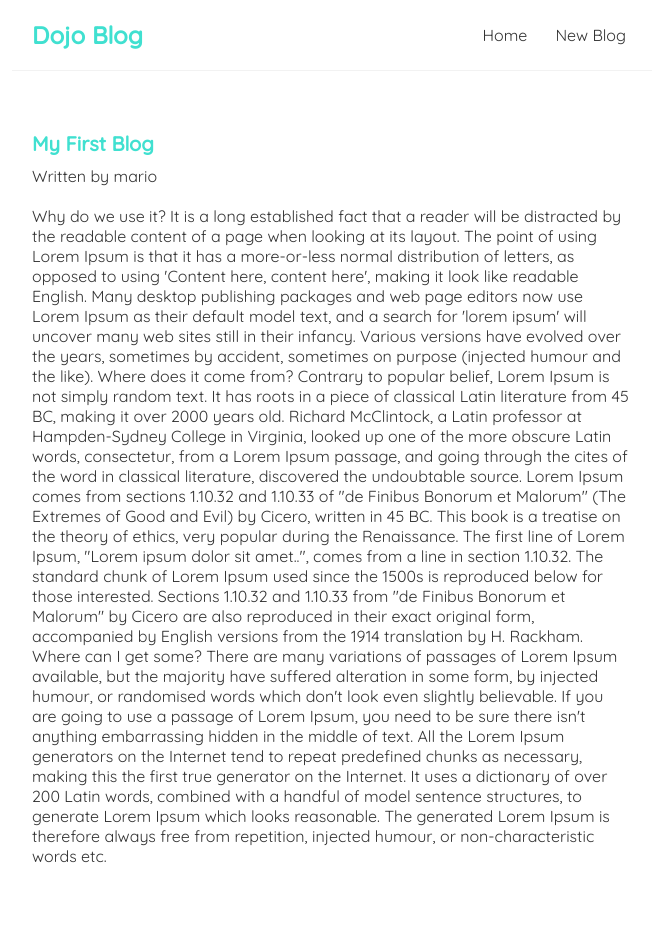
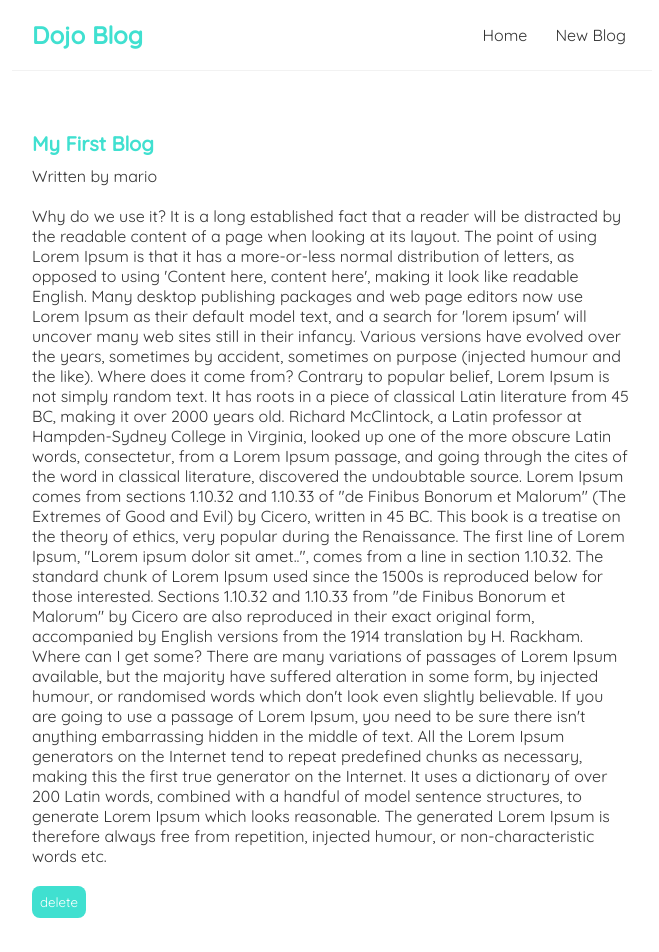
Before and after one commit to chizobaebuka/React-Projects, a React (Create React App) app in the folder dojo-blog/: page /blogs/1 in a window 1280 px wide. Shown: the top 952 px of the page, without its empty margins (308-967 px from the left). Built offline with nearby package versions, Linux system fonts and the light colour scheme; data requests are answered from the project's data file.

Commit message:
deleting a particular blog from the  list of blogs given and then going back to the homepage once deleted

```diff
--- a/dojo-blog/src/blogdetails.js
+++ b/dojo-blog/src/blogdetails.js
@@ -1,10 +1,18 @@
-import { useParams } from 'react-router-dom';
+import { useHistory, useParams } from 'react-router-dom';
 import useFetch from './useFetch';
 
 const BlogDetails = () => {
     const { id } = useParams();
     const { data: blog, error, isLoading } = useFetch('http://localhost:8000/blogs/' + id);
+    const history = useHistory
 
+    const handleClick = () => {
+        fetch('http://localhost:8000/blogs/' + blog.id, {
+            method: 'DELETE'
+        }).then(() => {
+            history.push('/');
+        })
+    }
     return (
         <div className="blog-details">
             { isLoading && <div>Loading...</div> }
@@ -14,6 +22,7 @@
                     <h2>{ blog.title }</h2>
                     <p>Written by { blog.author }</p>
                     <div>{ blog.body }</div>
+                    <button onClick={handleClick}>delete</button>
                 </article>
             )}
         </div>
```
